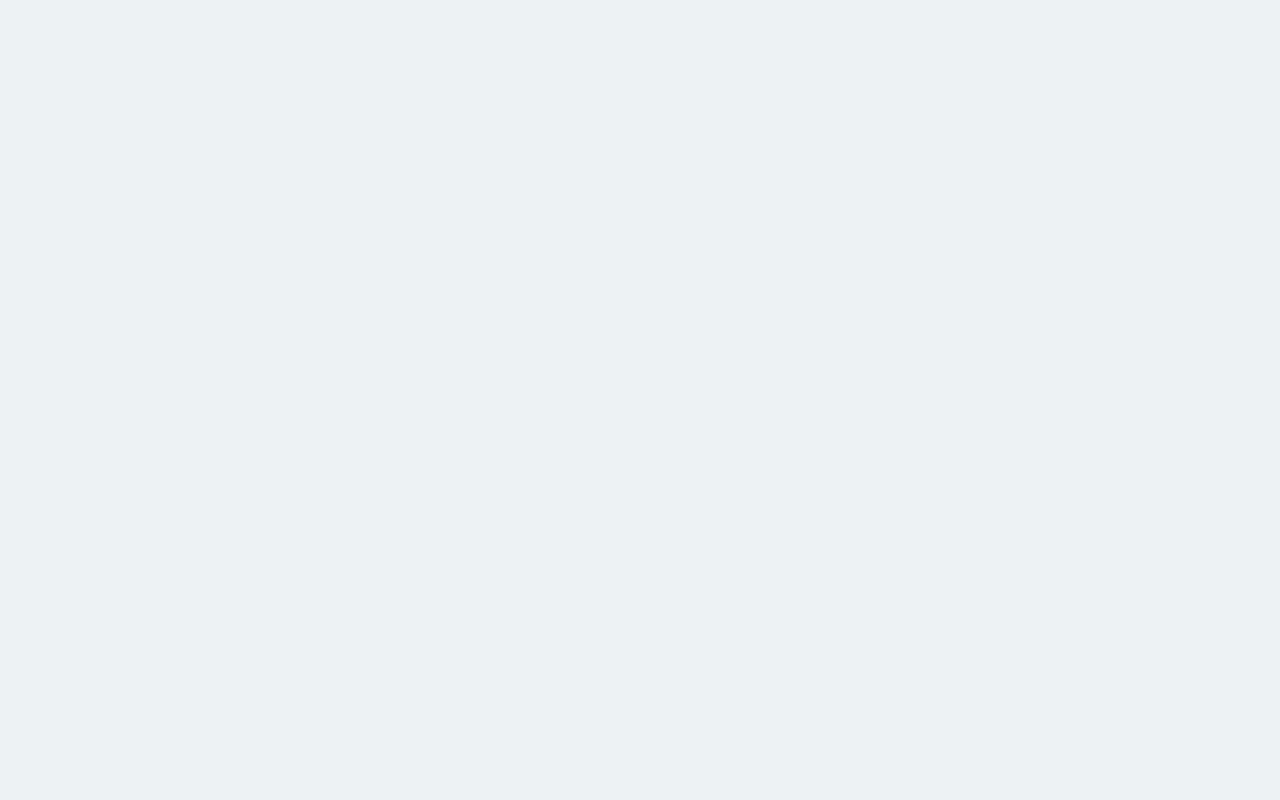
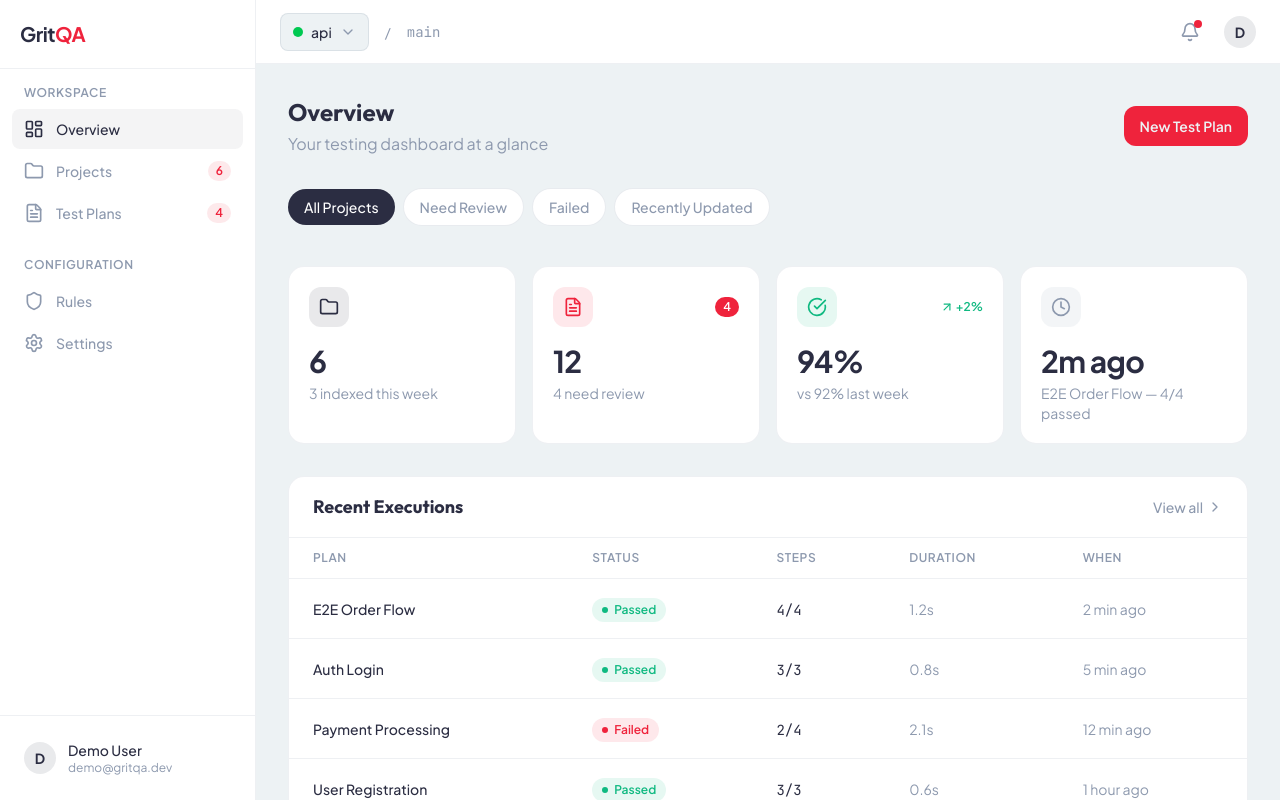
Before and after one commit to tomiwa-a/gritqa, a Next.js app in the folder web/: page /dashboard in a window 1280 px wide. Before the commit this address had no page. Built offline with nearby package versions, Linux system fonts and the light colour scheme.

Commit message:
Dashboard: stat cards, grouped sidebar, recent executions table

```diff
--- a/web/src/app/dashboard/page.tsx
+++ b/web/src/app/dashboard/page.tsx
@@ -1,5 +1,174 @@
-import { redirect } from 'next/navigation';
+'use client';
 
-export default function DashboardPage() {
-  redirect('/dashboard/projects');
+import { Folder, FileText, CheckCircle, Clock, ArrowUpRight, ArrowDownRight, ChevronRight } from 'lucide-react';
+
+const stats = [
+  {
+    label: 'Total Projects',
+    value: '6',
+    supporting: '3 indexed this week',
+    icon: Folder,
+    iconBg: 'bg-space-indigo/10',
+    iconColor: 'text-space-indigo',
+    trend: null,
+  },
+  {
+    label: 'Test Plans',
+    value: '12',
+    supporting: '4 need review',
+    icon: FileText,
+    iconBg: 'bg-punch-red/10',
+    iconColor: 'text-punch-red',
+    trend: null,
+    badge: '4',
+    badgeColor: 'bg-punch-red text-white',
+  },
+  {
+    label: 'Pass Rate',
+    value: '94%',
+    supporting: 'vs 92% last week',
+    icon: CheckCircle,
+    iconBg: 'bg-emerald/10',
+    iconColor: 'text-emerald',
+    trend: { value: '+2%', positive: true },
+  },
+  {
+    label: 'Last Run',
+    value: '2m ago',
+    supporting: 'E2E Order Flow — 4/4 passed',
+    icon: Clock,
+    iconBg: 'bg-lavender-grey/10',
+    iconColor: 'text-lavender-grey',
+    trend: null,
+  },
+];
+
+const recentExecutions = [
+  { plan: 'E2E Order Flow', status: 'passed', duration: '1.2s', date: '2 min ago', steps: '4/4' },
+  { plan: 'Auth Login', status: 'passed', duration: '0.8s', date: '5 min ago', steps: '3/3' },
+  { plan: 'Payment Processing', status: 'failed', duration: '2.1s', date: '12 min ago', steps: '2/4' },
+  { plan: 'User Registration', status: 'passed', duration: '0.6s', date: '1 hour ago', steps: '3/3' },
+  { plan: 'API Rate Limiting', status: 'passed', duration: '0.4s', date: '2 hours ago', steps: '2/2' },
+];
+
+export default function DashboardOverview() {
+  return (
+    <div>
+      {/* Header */}
+      <div className="flex items-center justify-between mb-8">
+        <div>
+          <h1 className="text-2xl font-bold text-space-indigo">Overview</h1>
+          <p className="text-lavender-grey mt-1">Your testing dashboard at a glance</p>
+        </div>
+        <button className="px-4 py-2.5 bg-punch-red text-platinum rounded-xl text-sm font-semibold hover:bg-classic-crimson transition-colors">
+          New Test Plan
+        </button>
+      </div>
+
+      {/* Filter pills */}
+      <div className="flex items-center gap-2 mb-8 overflow-x-auto pb-2">
+        {['All Projects', 'Need Review', 'Failed', 'Recently Updated'].map((filter, i) => (
+          <button
+            key={filter}
+            className={`px-4 py-2 rounded-full text-sm font-medium whitespace-nowrap transition-colors ${
+              i === 0
+                ? 'bg-space-indigo text-white'
+                : 'bg-white text-lavender-grey border border-lavender-grey/20 hover:border-lavender-grey/40 hover:text-space-indigo'
+            }`}
+          >
+            {filter}
+          </button>
+        ))}
+      </div>
+
+      {/* Stat cards */}
+      <div className="grid grid-cols-1 sm:grid-cols-2 lg:grid-cols-4 gap-4 mb-8">
+        {stats.map((stat) => (
+          <div
+            key={stat.label}
+            className="bg-white rounded-2xl border border-lavender-grey/15 p-5 hover:shadow-md transition-shadow"
+          >
+            <div className="flex items-center justify-between mb-4">
+              <div className={`h-10 w-10 rounded-xl ${stat.iconBg} flex items-center justify-center`}>
+                <stat.icon className={`h-5 w-5 ${stat.iconColor}`} />
+              </div>
+              {stat.badge && (
+                <span className={`px-2 py-0.5 text-xs font-semibold rounded-full ${stat.badgeColor}`}>
+                  {stat.badge}
+                </span>
+              )}
+              {stat.trend && (
+                <span className={`flex items-center gap-0.5 text-xs font-semibold ${
+                  stat.trend.positive ? 'text-emerald' : 'text-punch-red'
+                }`}>
+                  {stat.trend.positive ? (
+                    <ArrowUpRight className="h-3.5 w-3.5" />
+                  ) : (
+                    <ArrowDownRight className="h-3.5 w-3.5" />
+                  )}
+                  {stat.trend.value}
+                </span>
+              )}
+            </div>
+            <p className="text-3xl font-bold text-space-indigo tracking-tight">{stat.value}</p>
+            <p className="text-sm text-lavender-grey mt-1">{stat.supporting}</p>
+          </div>
+        ))}
+      </div>
+
+      {/* Recent executions */}
+      <div className="bg-white rounded-2xl border border-lavender-grey/15 overflow-hidden">
+        <div className="px-6 py-4 border-b border-lavender-grey/15 flex items-center justify-between">
+          <h2 className="text-lg font-bold text-space-indigo">Recent Executions</h2>
+          <button className="flex items-center gap-1 text-sm font-medium text-lavender-grey hover:text-space-indigo transition-colors">
+            View all
+            <ChevronRight className="h-4 w-4" />
+          </button>
+        </div>
+        <div className="overflow-x-auto">
+          <table className="w-full">
+            <thead>
+              <tr className="border-b border-lavender-grey/15">
+                <th className="text-left px-6 py-3 text-xs font-semibold text-lavender-grey uppercase tracking-wider">Plan</th>
+                <th className="text-left px-6 py-3 text-xs font-semibold text-lavender-grey uppercase tracking-wider">Status</th>
+                <th className="text-left px-6 py-3 text-xs font-semibold text-lavender-grey uppercase tracking-wider">Steps</th>
+                <th className="text-left px-6 py-3 text-xs font-semibold text-lavender-grey uppercase tracking-wider">Duration</th>
+                <th className="text-left px-6 py-3 text-xs font-semibold text-lavender-grey uppercase tracking-wider">When</th>
+              </tr>
+            </thead>
+            <tbody className="divide-y divide-lavender-grey/15">
+              {recentExecutions.map((exec) => (
+                <tr key={exec.plan} className="hover:bg-platinum/50 transition-colors cursor-pointer">
+                  <td className="px-6 py-4">
+                    <span className="text-sm font-medium text-space-indigo">{exec.plan}</span>
+                  </td>
+                  <td className="px-6 py-4">
+                    <span className={`inline-flex items-center gap-1.5 px-2.5 py-1 rounded-full text-xs font-semibold ${
+                      exec.status === 'passed'
+                        ? 'bg-emerald/10 text-emerald'
+                        : 'bg-punch-red/10 text-punch-red'
+                    }`}>
+                      <span className={`h-1.5 w-1.5 rounded-full ${
+                        exec.status === 'passed' ? 'bg-emerald' : 'bg-punch-red'
+                      }`} />
+                      {exec.status === 'passed' ? 'Passed' : 'Failed'}
+                    </span>
+                  </td>
+                  <td className="px-6 py-4">
+                    <span className="text-sm font-mono text-space-indigo">{exec.steps}</span>
+                  </td>
+                  <td className="px-6 py-4">
+                    <span className="text-sm text-lavender-grey">{exec.duration}</span>
+                  </td>
+                  <td className="px-6 py-4">
+                    <span className="text-sm text-lavender-grey">{exec.date}</span>
+                  </td>
+                </tr>
+              ))}
+            </tbody>
+          </table>
+        </div>
+      </div>
+    </div>
+  );
 }
--- a/web/src/app/globals.css
+++ b/web/src/app/globals.css
@@ -6,6 +6,7 @@
   --color-lavender-grey: #8d99ae;
   --color-classic-crimson: #d80032;
   --color-platinum: #edf2f4;
+  --color-emerald: #10b981;
 
   --color-background: #edf2f4;
   --color-foreground: #2b2d42;
--- a/web/src/components/dashboard/Sidebar.tsx
+++ b/web/src/components/dashboard/Sidebar.tsx
@@ -2,15 +2,26 @@
 
 import Link from 'next/link';
 import { usePathname } from 'next/navigation';
-import { Folder, FileText, Shield, Settings, Menu, X } from 'lucide-react';
+import { LayoutDashboard, Folder, FileText, Shield, Settings, Menu, X } from 'lucide-react';
 import { useState } from 'react';
 import { motion, AnimatePresence } from 'framer-motion';
 
-const navItems = [
-  { href: '/dashboard/projects', label: 'Projects', icon: Folder },
-  { href: '/dashboard/test-plans', label: 'Test Plans', icon: FileText },
+const sections = [
+  {
+    label: 'Workspace',
+    items: [
+      { href: '/dashboard', label: 'Overview', icon: LayoutDashboard },
+      { href: '/dashboard/projects', label: 'Projects', icon: Folder, badge: 6 },
+      { href: '/dashboard/test-plans', label: 'Test Plans', icon: FileText, badge: 4 },
+    ],
+  },
+  {
+    label: 'Configuration',
+    items: [
       { href: '/dashboard/rules', label: 'Rules', icon: Shield },
       { href: '/dashboard/settings', label: 'Settings', icon: Settings },
+    ],
+  },
 ];
 
 export default function Sidebar() {
@@ -18,19 +29,27 @@ export default function Sidebar() {
   const [mobileOpen, setMobileOpen] = useState(false);
 
   const nav = (
-    <div className="flex flex-col h-full bg-space-indigo text-white w-64">
+    <div className="flex flex-col h-full bg-white border-r border-lavender-grey/15 w-64">
       {/* Logo */}
-      <div className="px-6 py-5 border-b border-white/10">
+      <div className="px-5 py-5 border-b border-lavender-grey/15">
         <Link href="/" className="text-xl font-bold tracking-tight">
-          <span className="text-white">Grit</span>
+          <span className="text-space-indigo">Grit</span>
           <span className="text-punch-red">QA</span>
         </Link>
       </div>
 
-      {/* Nav items */}
-      <nav className="flex-1 px-3 py-4 space-y-1">
-        {navItems.map((item) => {
-          const isActive = pathname.startsWith(item.href);
+      {/* Nav sections */}
+      <nav className="flex-1 px-3 py-4 overflow-y-auto">
+        {sections.map((section) => (
+          <div key={section.label} className="mb-6">
+            <p className="px-3 mb-2 text-xs font-semibold text-lavender-grey uppercase tracking-wider">
+              {section.label}
+            </p>
+            <div className="space-y-0.5">
+              {section.items.map((item) => {
+                const isActive = item.href === '/dashboard'
+                  ? pathname === '/dashboard'
+                  : pathname.startsWith(item.href);
                 return (
                   <Link
                     key={item.href}
@@ -38,26 +57,34 @@ export default function Sidebar() {
                     onClick={() => setMobileOpen(false)}
                     className={`flex items-center gap-3 px-3 py-2.5 rounded-lg text-sm font-medium transition-colors ${
                       isActive
-                  ? 'bg-white/10 text-white'
-                  : 'text-white/60 hover:text-white hover:bg-white/5'
+                        ? 'bg-space-indigo/5 text-space-indigo'
+                        : 'text-lavender-grey hover:text-space-indigo hover:bg-platinum'
                     }`}
                   >
                     <item.icon className="h-5 w-5" />
-              {item.label}
+                    <span className="flex-1">{item.label}</span>
+                    {item.badge && (
+                      <span className="px-2 py-0.5 text-xs font-semibold rounded-full bg-punch-red/10 text-punch-red">
+                        {item.badge}
+                      </span>
+                    )}
                   </Link>
                 );
               })}
+            </div>
+          </div>
+        ))}
       </nav>
 
-      {/* Footer */}
-      <div className="px-3 py-4 border-t border-white/10">
-        <div className="flex items-center gap-3 px-3 py-2">
-          <div className="h-8 w-8 rounded-full bg-punch-red/20 flex items-center justify-center text-sm font-bold text-punch-red">
+      {/* User */}
+      <div className="px-3 py-4 border-t border-lavender-grey/15">
+        <div className="flex items-center gap-3 px-3 py-2 rounded-lg hover:bg-platinum transition-colors cursor-pointer">
+          <div className="h-8 w-8 rounded-full bg-space-indigo/10 flex items-center justify-center text-sm font-bold text-space-indigo">
             D
           </div>
           <div className="flex-1 min-w-0">
-            <p className="text-sm font-medium text-white truncate">Demo User</p>
-            <p className="text-xs text-white/40 truncate">demo@gritqa.dev</p>
+            <p className="text-sm font-medium text-space-indigo truncate">Demo User</p>
+            <p className="text-xs text-lavender-grey truncate">demo@gritqa.dev</p>
           </div>
         </div>
       </div>
@@ -69,7 +96,7 @@ export default function Sidebar() {
       {/* Mobile hamburger */}
       <button
         onClick={() => setMobileOpen(true)}
-        className="fixed top-4 left-4 z-50 lg:hidden flex items-center justify-center h-10 w-10 rounded-lg bg-space-indigo text-white shadow-md"
+        className="fixed top-4 left-4 z-50 lg:hidden flex items-center justify-center h-10 w-10 rounded-lg bg-white border border-lavender-grey/20 text-space-indigo shadow-sm"
       >
         <Menu className="h-5 w-5" />
       </button>
@@ -95,7 +122,7 @@ export default function Sidebar() {
               {nav}
               <button
                 onClick={() => setMobileOpen(false)}
-                className="absolute top-4 right-4 text-white/60 hover:text-white"
+                className="absolute top-4 right-4 text-lavender-grey hover:text-space-indigo"
               >
                 <X className="h-5 w-5" />
               </button>
```
Lines whose indentation alone changed are shown as unchanged.
